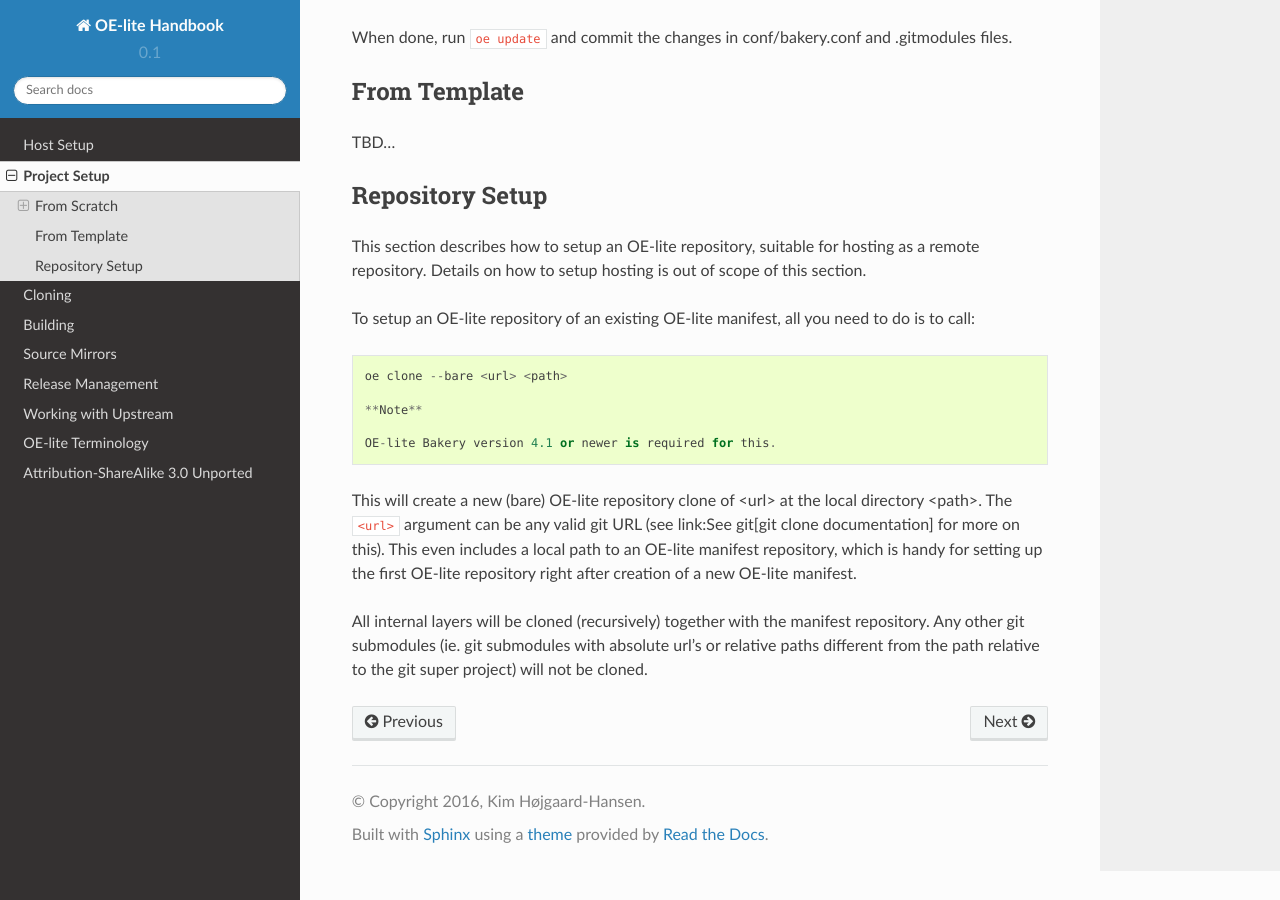
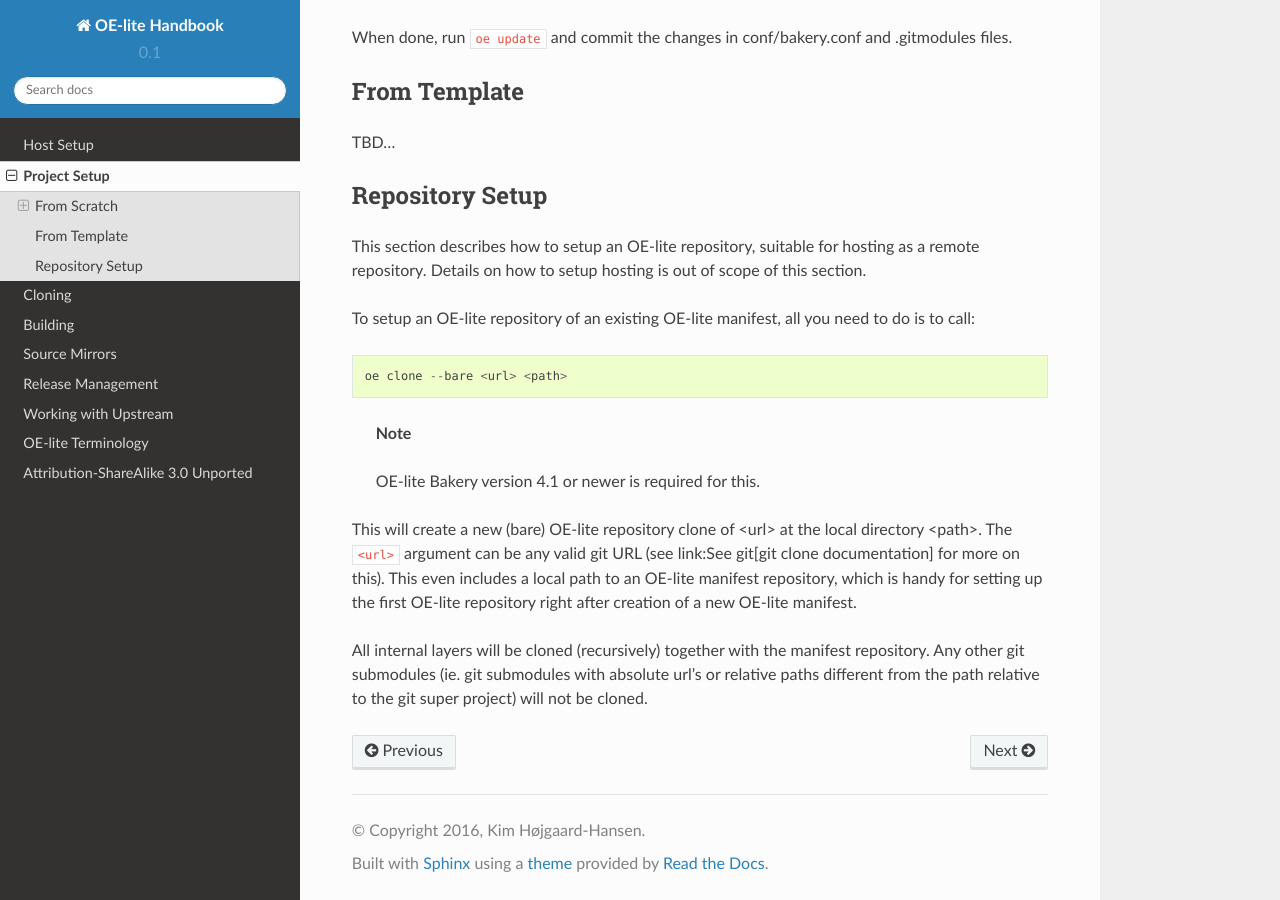
Before and after one commit to oe-lite/handbook, a Sphinx documentation site: the page built from source/init.rst, in a window 1280 px wide and 900 px high, scrolled down 3290 px. Built offline with Sphinx 7.4.7 and the Read the Docs theme 2.0.0, drawn with Linux system fonts in a browser that asks for light colours.

```diff
--- a/source/clone.rst
+++ b/source/clone.rst
@@ -9,9 +9,7 @@ Cloning
 This chapter describes how to clone an existing OE-lite repository.
 
 To create a local clone of an OE-lite repository for development and/or
-build purposes, use the following command:
-
-::
+build purposes, use the following command::
 
     oe clone <url> <path>
 
--- a/source/init.rst
+++ b/source/init.rst
@@ -38,9 +38,7 @@ of it. The primary purpose os to assign a value to the variable called
 An OE-lite stack is composed of a number of OE-lite layers, with each
 layer typically being a seperate git repository.
 
-A small OE-lite stack could look like this:
-
-::
+A small OE-lite stack could look like this::
 
     # OE-lite/base
     OESTACK += "meta/base"
@@ -78,9 +76,7 @@ separated by ";".
     the bakery.conf syntax here, when it is actually written…
 
 After the ``oe init`` command is done, the my-bsp directory should be
-populated with the following structure:
-
-::
+populated with the following structure::
 
     ├── conf
     │   └── bakery.conf
@@ -126,9 +122,7 @@ External Layers
 Let’s say you are creating an OE-lite manifest for your embedded Linux
 BSP project. You of-course need to use OE-lite/core, and the simplest
 solution is to just add it to the STACK by adding the following to
-bakery.conf:
-
-::
+bakery.conf::
 
     OESTACK += "meta/core"
     OESTACK .= ";srcuri=git://oe-lite.org/oe-lite/core.git"
@@ -202,11 +196,11 @@ hosting as a remote repository. Details on how to setup hosting is out
 of scope of this section.
 
 To setup an OE-lite repository of an existing OE-lite manifest, all you
-need to do is to call:
-
-::
+need to do is to call::
 
     oe clone --bare <url> <path>
+
+..
 
     **Note**
 
--- a/source/setup.rst
+++ b/source/setup.rst
@@ -52,7 +52,7 @@ OE-lite Bakery uses the git command when fetching OE-lite manifests.
 The easiest way is most likely to simply install the git command
 provided by your host OS.
 
-**Debian GNU/Linux, Ubuntu Linux, ….**
+**Debian GNU/Linux, Ubuntu Linux, …**
 
 .. code:: sh
 
@@ -66,7 +66,7 @@ OE-lite Bakery uses PLY for parsing configuration files.
 The easiest way is most likely to simply install the PLY version
 provided by your host OS.
 
-**Debian GNU/Linux, Ubuntu Linux, ….**
+**Debian GNU/Linux, Ubuntu Linux, …**
 
 .. code:: sh
 
--- a/source/upstream.rst
+++ b/source/upstream.rst
@@ -146,9 +146,7 @@ fx. in subject lines of mails being created with git-format-patch.
 These guidelines should be followed, but may be combined with common
 sense for doing things different when it makes sense.
 
-**Example: Adding a recipe named dhcp3.**
-
-::
+**Example: Adding a recipe named dhcp3** ::
 
     dhcp3: New recipe, for ISC DHCP version 3
 
```
Also changed, not shown: source/build.rst (+4 -9 lines), source/mirror.rst (+4 -12 lines).
